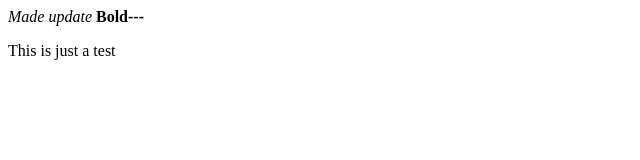
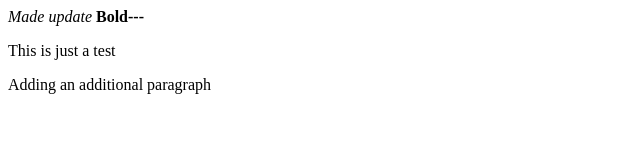
Before and after one commit to Shereen-mohamed/Learn-Git, a plain HTML site: page index.html in a window 1280 px wide. Shown: the whole page, without its empty margins (0-640 px from the left). Drawn offline with Linux system fonts and the light colour scheme.

Commit message:
Update index.html
Added paragraph <p>

```diff
--- a/index.html
+++ b/index.html
@@ -6,5 +6,6 @@
 <em>Made update</em>
 <strong> Bold--- </strong>
 <p> This is just a test</p>
+  <p> Adding an additional paragraph</p>
 </body>
 </html>
```
